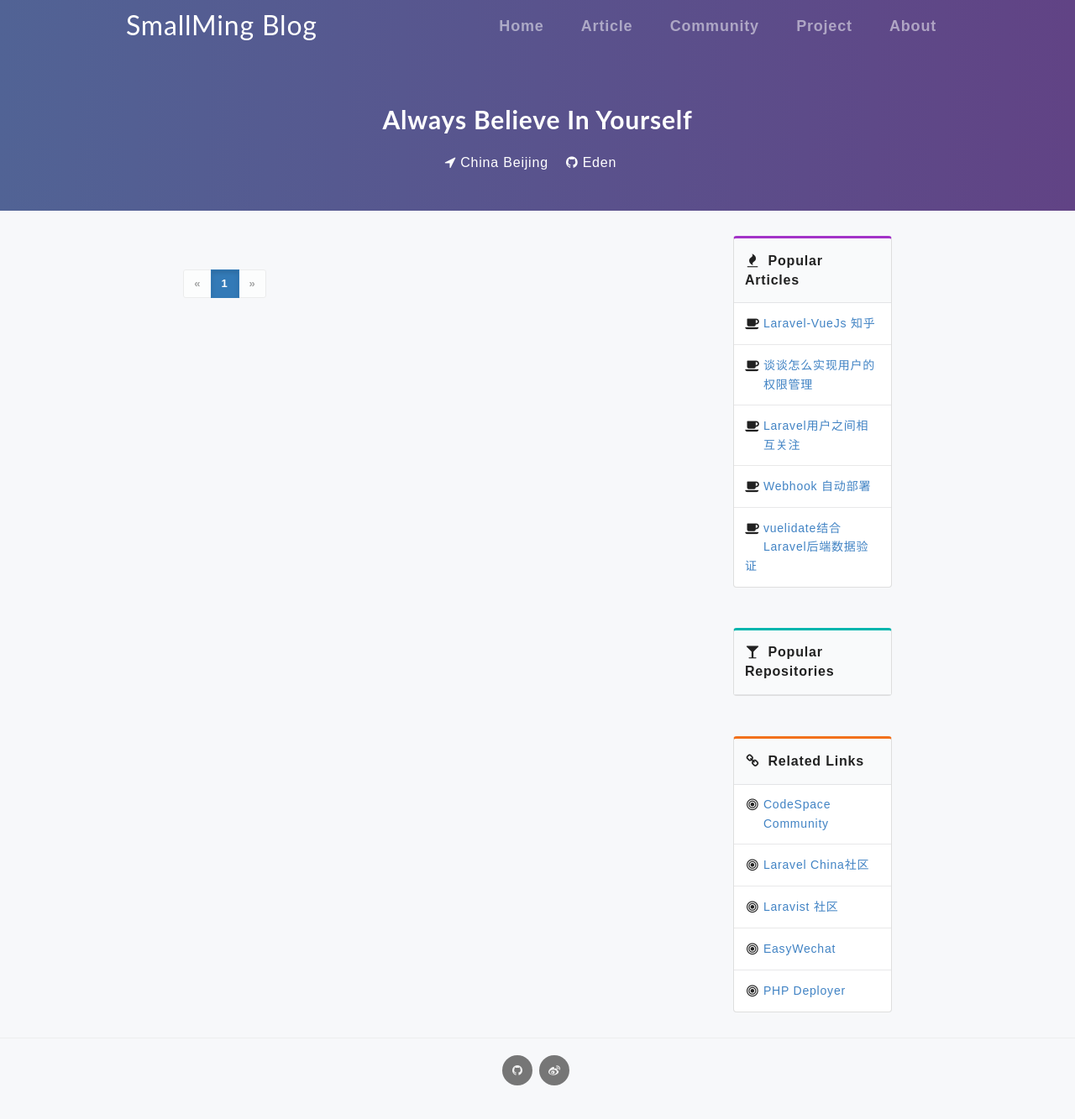
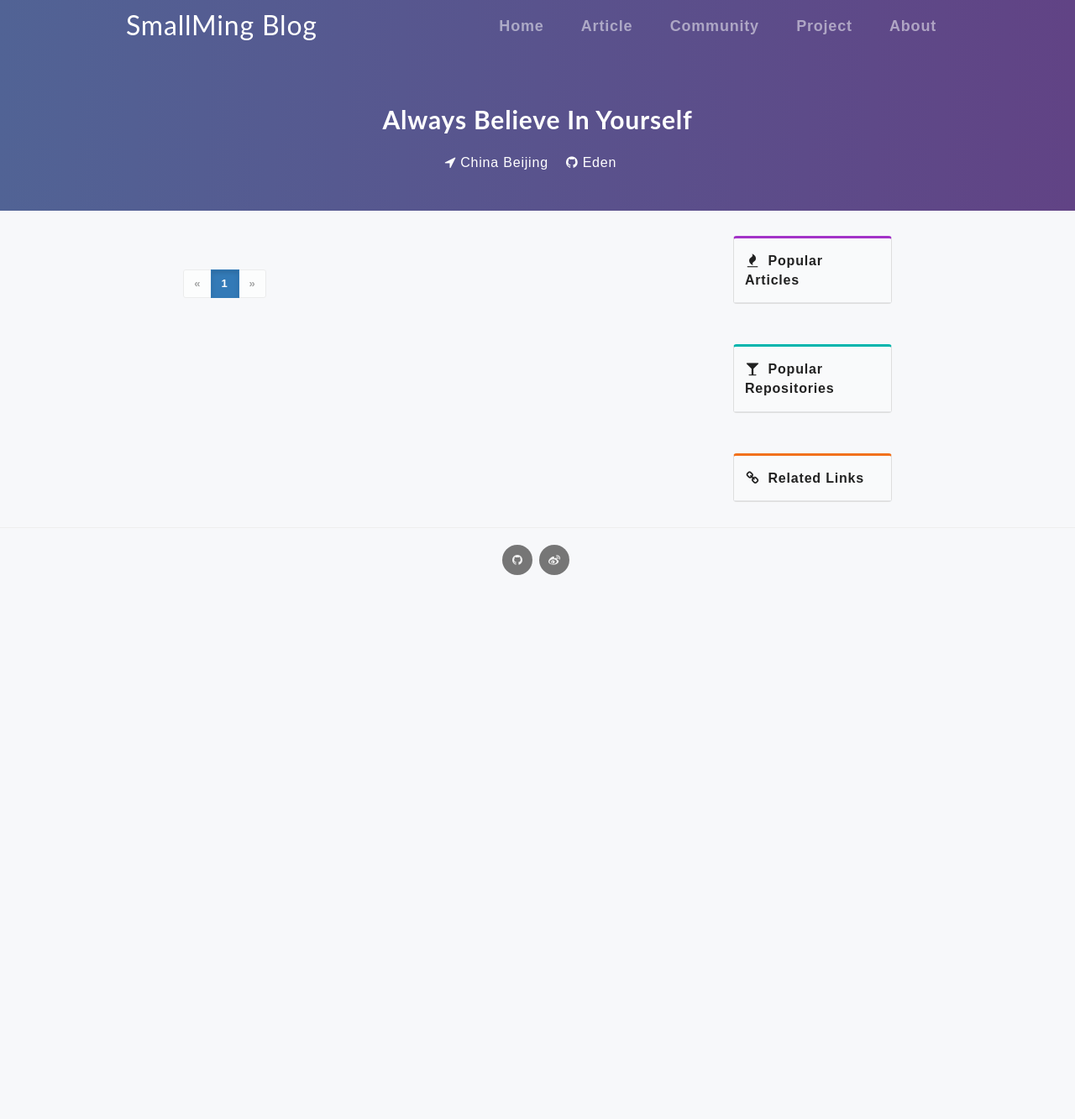
Before and after one commit to abitming/abitming.github.io, a Jekyll site: the page built from blog/index.html, in a window 1280 px wide. Shown: the whole page at 84% size. Built offline with Jekyll 4.4.1, drawn with Linux system fonts in a browser that asks for light colours; the list of posts is cut into pages by our own code; after the commit the page ends 900 px from its top, so only the background shows below that.

Commit message:
修改sidebar

```diff
--- a/_data/sidebarArticles.yml
+++ b/_data/sidebarArticles.yml
@@ -1,14 +1,2 @@
-- title: Laravel-VueJs 知乎
-  link: http://jellybook.me/articles/2017/04/laravel-vueJs-zhihu
-
-- title: 谈谈怎么实现用户的权限管理
-  link: http://jellybook.me/articles/2017/04/user-acl-in-action
-
-- title: Laravel用户之间相互关注
-  link: http://jellybook.me/articles/2017/03/laravel-user-follow
-
-- title: Webhook 自动部署
-  link: http://jellybook.me/articles/2017/01/webhook-deploy-server
-
-- title: vuelidate结合Laravel后端数据验证
-  link: http://jellybook.me/articles/2017/02/laravel-vue-validation
+#- title: Laravel-VueJs 知乎
+#  link: http://jellybook.me/articles/2017/04/laravel-vueJs-zhihu
--- a/_data/sidebarLinks.yml
+++ b/_data/sidebarLinks.yml
@@ -1,14 +1,2 @@
-- name: CodeSpace Community
-  link: https://www.geekghc.com
-
-- name: Laravel China社区
-  link: https://laravel-china.org/
-
-- name: Laravist 社区
-  link: https://www.laravist.com/
-
-- name: EasyWechat
-  link: https://easywechat.org/
-
-- name: PHP Deployer
-  link: https://deployer.org/
+#- name: CodeSpace Community
+#  link: https://www.geekghc.com
```
